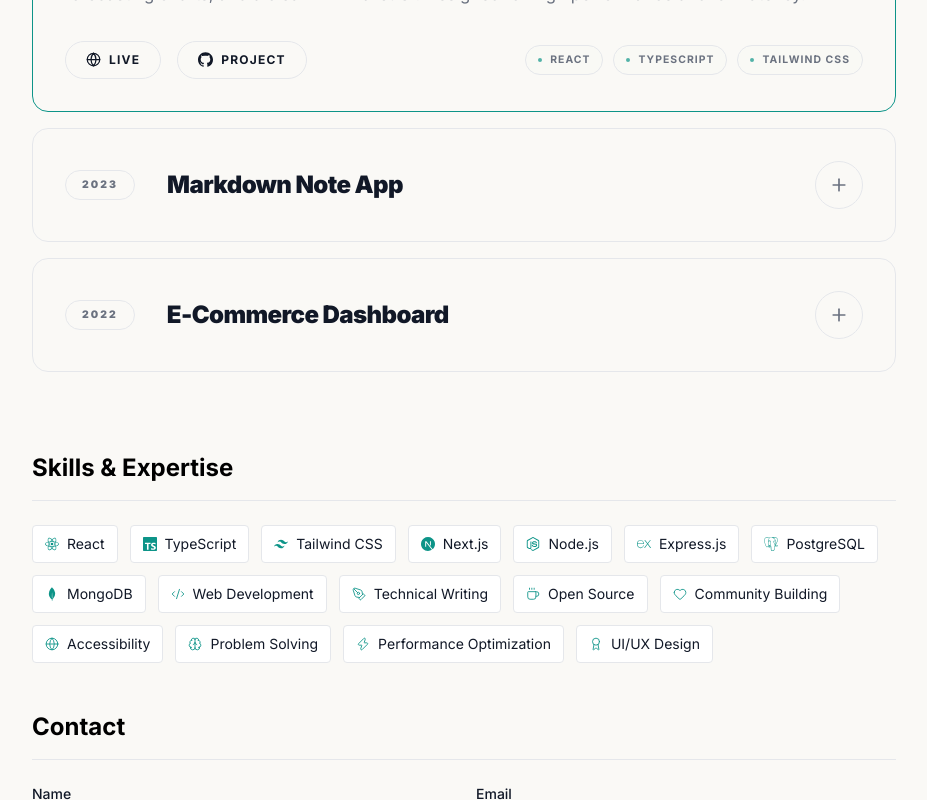
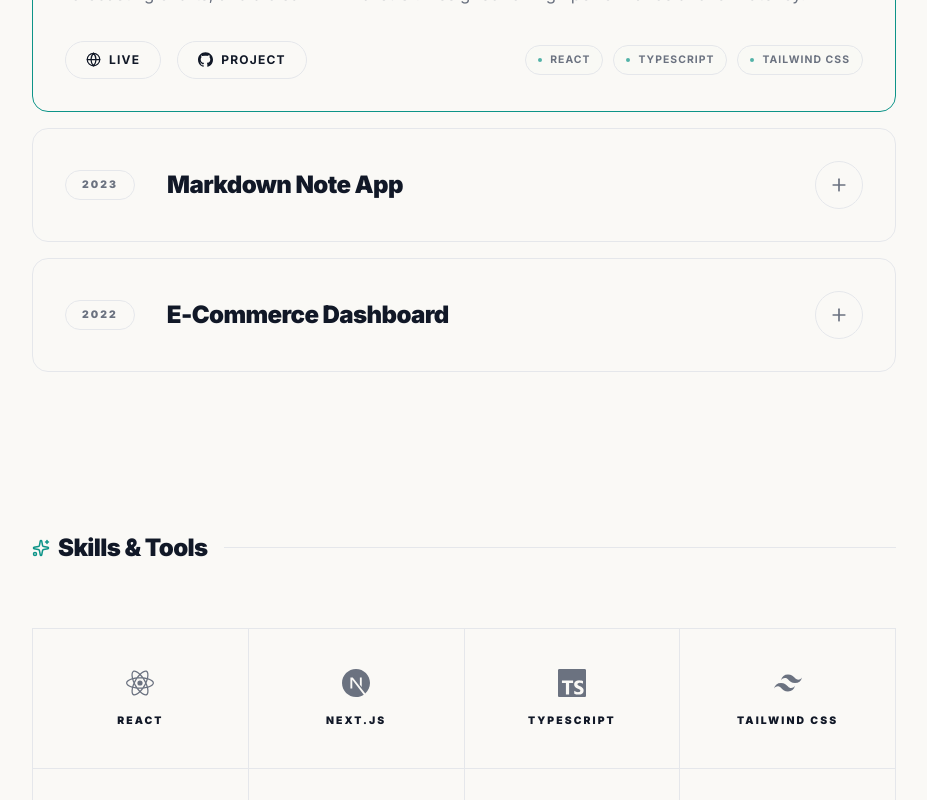
Before and after one commit to HackWithNoman/hackwithnoman-site, a Next.js app: page / in a window 1280 px wide. Shown: the part 2000-2800 px from the top of the page, without its empty margins (296-1223 px from the left). Built offline with nearby package versions, Linux system fonts and the light colour scheme.

Commit message:
feat: updated skills

```diff
--- a/src/components/SkillsSection.tsx
+++ b/src/components/SkillsSection.tsx
@@ -1,4 +1,6 @@
-import React from "react";
+"use client";
+
+import React, { useEffect, useRef } from "react";
 import {
   Code2,
   PenTool,
@@ -8,6 +10,7 @@ import {
   Brain,
   Zap,
   Award,
+  Sparkles
 } from "lucide-react";
 import {
   SiTypescript,
@@ -19,56 +22,97 @@ import {
   SiExpress,
   SiNodedotjs,
 } from "react-icons/si";
+import { motion } from "framer-motion";
+import gsap from "gsap";
+import { ScrollTrigger } from "gsap/ScrollTrigger";
+
+if (typeof window !== "undefined") {
+  gsap.registerPlugin(ScrollTrigger);
+}
 
 const skills = [
-  // Frontend Development
-  { icon: SiReact, label: "React", category: "Frontend" },
-  { icon: SiTypescript, label: "TypeScript", category: "Frontend" },
-  { icon: SiTailwindcss, label: "Tailwind CSS", category: "Frontend" },
-  { icon: SiNextdotjs, label: "Next.js", category: "Frontend" },
-
-  // Backend Development
-  { icon: SiNodedotjs, label: "Node.js", category: "Backend" },
-  { icon: SiExpress, label: "Express.js", category: "Backend" },
-  { icon: SiPostgresql, label: "PostgreSQL", category: "Backend" },
-  { icon: SiMongodb, label: "MongoDB", category: "Backend" },
-
-  // Other Skills
-  { icon: Code2, label: "Web Development", category: "Core" },
-  { icon: PenTool, label: "Technical Writing", category: "Core" },
-  { icon: Coffee, label: "Open Source", category: "Core" },
-  { icon: Heart, label: "Community Building", category: "Core" },
-  { icon: Globe, label: "Accessibility", category: "Core" },
-  { icon: Brain, label: "Problem Solving", category: "Core" },
-  { icon: Zap, label: "Performance Optimization", category: "Core" },
-  { icon: Award, label: "UI/UX Design", category: "Core" },
+  { icon: SiReact, label: "React" },
+  { icon: SiNextdotjs, label: "Next.js" },
+  { icon: SiTypescript, label: "TypeScript" },
+  { icon: SiTailwindcss, label: "Tailwind CSS" },
+  { icon: SiNodedotjs, label: "Node.js" },
+  { icon: SiExpress, label: "Express.js" },
+  { icon: SiPostgresql, label: "PostgreSQL" },
+  { icon: SiMongodb, label: "MongoDB" },
+  { icon: Code2, label: "Web Dev" },
+  { icon: Award, label: "UI/UX" },
+  { icon: Zap, label: "Performance" },
+  { icon: Globe, label: "A11y" },
+  { icon: PenTool, label: "Tech Writing" },
+  { icon: Coffee, label: "Open Source" },
+  { icon: Heart, label: "Community" },
+  { icon: Brain, label: "Problem Solving" },
 ];
 
 const SkillsSection = () => {
+  const containerRef = useRef<HTMLDivElement>(null);
+
+  useEffect(() => {
+    const ctx = gsap.context(() => {
+      gsap.from(".skill-item", {
+        scrollTrigger: {
+          trigger: containerRef.current,
+          start: "top 85%",
+        },
+        y: 20,
+        opacity: 0,
+        duration: 0.5,
+        stagger: {
+          amount: 0.6,
+          grid: "auto",
+          from: "start"
+        },
+        ease: "power2.out",
+      });
+    }, containerRef);
+    return () => ctx.revert();
+  }, []);
+
   return (
-    <section className="mb-12">
-      <h2 className="text-2xl font-bold mb-4">Skills & Expertise</h2>
-      <hr className="border-border mb-6" />
+    <section className="py-20" id="skills">
+      <motion.div
+        initial={{ opacity: 0, y: 20 }}
+        whileInView={{ opacity: 1, y: 0 }}
+        viewport={{ once: true }}
+        transition={{ duration: 0.8, ease: "easeOut" }}
+      >
+        <div className="flex items-center gap-4 mb-16">
+          <div className="flex items-center gap-2">
+            <Sparkles size={18} className="text-accent" />
+            <h2 className="text-2xl font-black text-text-primary tracking-tight">Skills & Tools</h2>
+          </div>
+          <div className="h-[1px] flex-1 bg-border" />
+        </div>
+      </motion.div>
 
-      <div className="flex flex-wrap gap-3">
+      {/* Collapsed Border Grid */}
+      <div ref={containerRef} className="grid grid-cols-2 md:grid-cols-4 border-l border-t border-border w-full">
         {skills.map((skill) => {
           const Icon = skill.icon;
-          // Check if it's an si icon (from react-icons/si) by checking if the display name starts with Si
-          const isSiIcon = Icon.name && Icon.name.startsWith('Si');
+          // @ts-ignore
+          const isSiIcon = Icon.name && Icon.name.startsWith("Si");
+
           return (
-            <span
+            <div
               key={skill.label}
-              className="border border-border rounded px-3 py-2 text-sm flex items-center gap-2 bg-white hover:border-border-gray transition-colors"
+              className="skill-item group border-r border-b border-border p-8 md:p-10 flex flex-col items-center justify-center gap-4 bg-transparent hover:bg-primary transition-colors duration-300"
             >
-              {isSiIcon ? (
-                // For react-icons/si components
-                <Icon size={14} className="text-accent" />
-              ) : (
-                // For lucide-react components
-                <Icon size={14} strokeWidth={1.5} className="text-accent" />
-              )}
-              <span className="text-text-primary">{skill.label}</span>
-            </span>
+              <div className="text-text-secondary group-hover:text-accent group-hover:scale-110 group-hover:-translate-y-1 transition-all duration-300 ease-out">
+                {isSiIcon ? (
+                  <Icon size={28} />
+                ) : (
+                  <Icon size={28} strokeWidth={1.5} />
+                )}
+              </div>
+              <span className="text-[0.65rem] font-black uppercase tracking-[0.2em] text-text-primary group-hover:text-accent transition-colors text-center">
+                {skill.label}
+              </span>
+            </div>
           );
         })}
       </div>
```
